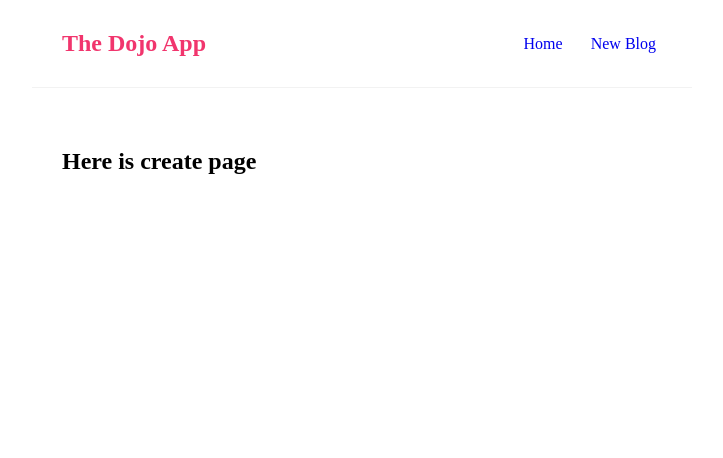
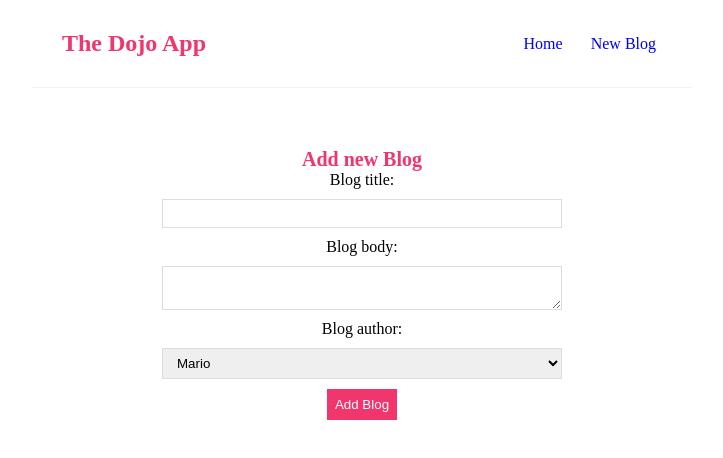
Before and after one commit to ESHFFD/react-todo-app, a React (Create React App) app: page /create in a window 1280 px wide. Shown: the top 458 px of the page, without its empty margins (278-1001 px from the left). Built offline with nearby package versions, Linux system fonts and the light colour scheme.

Commit message:
post singel blog to server

```diff
--- a/data/db.json
+++ b/data/db.json
@@ -11,6 +11,18 @@
       "body": "Lorem Ipsum is simply dummy text of the printing and typesetting industry. Lorem Ipsum has been the industry's standard dummy text ever since the 1500s, when an unknown printer took a galley of type and scrambled it to make a type specimen book. It has survived not only five centuries, but also the leap into electronic typesetting, remaining essentially unchanged. It was popularised in the 1960s with the release of Letraset sheets containing Lorem Ipsum passages, and more recently with desktop publishing software like Aldus PageMaker including versions of Lorem Ipsum.",
       "author": "yoshi",
       "id": 2
+    },
+    {
+      "title": "gggg",
+      "body": "hjjjjjjjj",
+      "author": "mario",
+      "id": 3
+    },
+    {
+      "title": "asdasdasdas",
+      "body": "asdasdd",
+      "author": "mario",
+      "id": 4
     }
   ]
 }
--- a/src/Create.js
+++ b/src/Create.js
@@ -1,7 +1,63 @@
+import { useState } from "react";
+// import { json } from "react-router-dom";
+
 const Create = () => {
+  const [title, setTitle] = useState("");
+  const [body, setBody] = useState("");
+  const [author, setAurtor] = useState("mario");
+  const [isPending, setIsPednding] = useState(false);
+
+  const handelSubmit = (e) => {
+    e.preventDefault();
+    const blog = {
+      title,
+      body,
+      author,
+    };
+    setIsPednding(true);
+    fetch("http://localhost:7000/blogs", {
+      method: "POST",
+      headers: { "Content-Type": "application/json" },
+      body: JSON.stringify(blog),
+    })
+      .then(() => {
+        console.log("new blog added");
+        setIsPednding(false);
+      })
+      .catch((err) => {
+        console.log(err.message);
+        setIsPednding(false);
+      });
+  };
   return (
     <div className="create">
-      <h2>Here is create page</h2>
+      <h2>Add new Blog</h2>
+      <form onSubmit={handelSubmit}>
+        <label>Blog title:</label>
+        <input
+          type="text"
+          required
+          value={title}
+          onChange={(e) => setTitle(e.target.value)}
+        />
+        <label>Blog body:</label>
+        <textarea
+          type="text"
+          required
+          value={body}
+          onChange={(e) => setBody(e.target.value)}
+        />
+        <label>Blog author:</label>
+        <select value={author} onChange={(e) => setAurtor(e.target.value)}>
+          <option value="mario">Mario</option>
+          <option value="yoshi">Yoshi</option>
+        </select>
+        {!isPending && <button>Add Blog</button>}
+        {isPending && <button>Adding Blog...</button>}
+        {/* <p>{title}</p>
+        <p>{body}</p>
+        <p>{author}</p> */}
+      </form>
     </div>
   );
 };
--- a/src/HomePage.js
+++ b/src/HomePage.js
@@ -6,7 +6,7 @@
     data: blogs,
     isPending,
     error,
-  } = useFetch("http://localhost:8000/blogs");
+  } = useFetch("http://localhost:7000/blogs");
   //   const [name, setName] = useState("Mario");
   //   const [age, setAge] = useState(15);
 
--- a/src/SingelBlog.js
+++ b/src/SingelBlog.js
@@ -7,7 +7,7 @@
     data: blog,
     isPending,
     error,
-  } = useFetch("http://localhost:8000/blogs/" + id);
+  } = useFetch("http://localhost:7000/blogs/" + id);
   return (
     <div className="singel-blog">
       {isPending && <div>Is Loading ....</div>}
--- a/src/index.css
+++ b/src/index.css
@@ -54,6 +54,7 @@
   text-decoration: none;
 }
 .singel-blog h2 {
+  color: #f1356d;
   margin-bottom: 20px;
   font-size: 20px;
 }
@@ -61,3 +62,34 @@
   margin: 20px 0 ;
   text-align: justify;
 }
+
+/* create: */
+ .create {
+
+  max-width: 400px;
+  margin: 0 auto;
+  text-align: center;
+ }
+ .create lable {
+  display: block;
+  text-align: left;
+ }
+ .create h2 {
+  font-size: 20px;
+  color: #f1356d;
+ }
+ .create input , .create textarea, .create select {
+  display: block;
+  width: 100%;
+  margin: 10px 0;
+  padding: 6px 10px;
+  box-sizing: border-box;
+  border: 1px solid #ddd;
+ }
+ .create button {
+  background: #f1356d;
+  color: #fff;
+  border: 0;
+  padding: 8px;
+  cursor: pointer;
+ }
```
